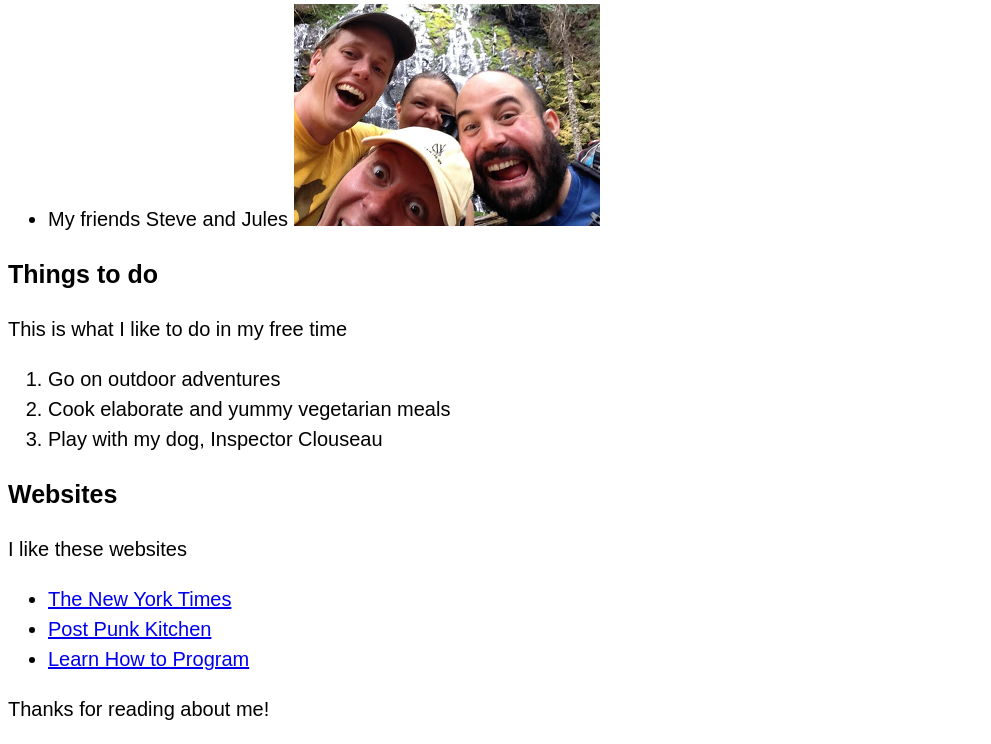
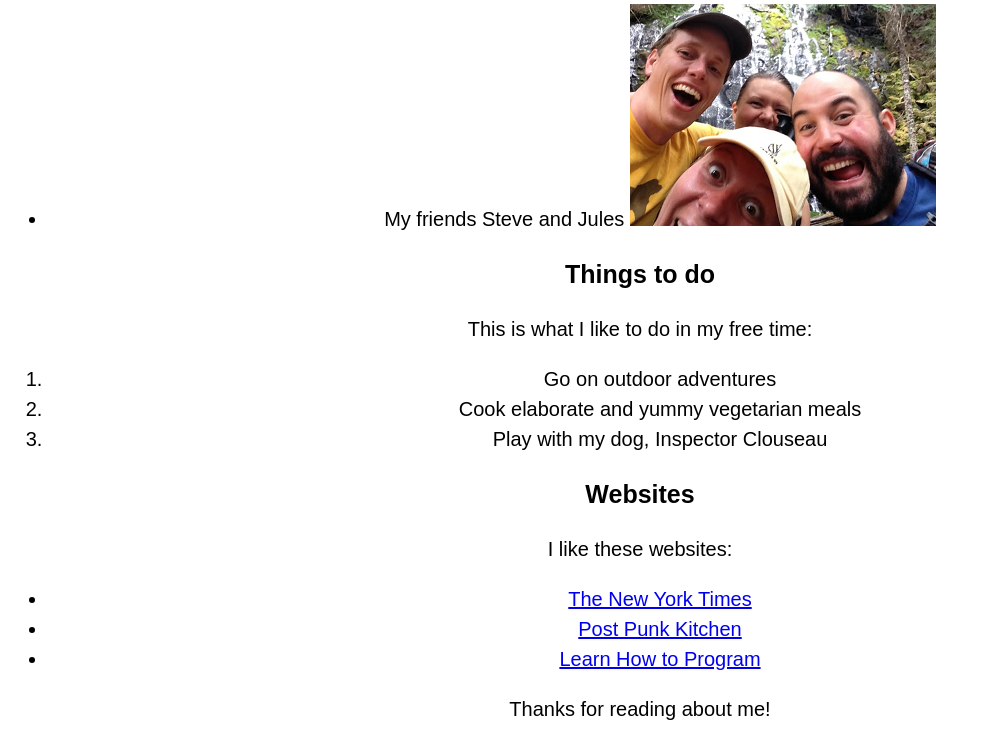
Before and after one commit to mollykmcglone/my_favorite_things, a plain HTML site: page index.html in a window 1280 px wide. Shown: the part 1032-1776 px from the top of the page, without its empty margins (0-991 px from the left). Drawn offline with Linux system fonts and the light colour scheme.

Commit message:
center align paragraphs, h3, ul and ol

```diff
--- a/css/styles.css
+++ b/css/styles.css
@@ -12,12 +12,15 @@ h2 {
 
 h3 {
   font-size: 25px;
+  text-align: center;
   font-family: sans-serif;
   line-height: 30px;
 }
 
 p {
   font-size: 20px;
+  text-align: center;
+  img-align: center;
   font-family: sans-serif;
   line-height: 30px;
 }
@@ -25,11 +28,15 @@ p {
 ul {
   font-size: 20px;
   font-family: sans-serif;
+  text-align: center;
+  img-align: center;
   line-height: 30px;
 }
 
 ol {
   font-size: 20px;
   font-family: sans-serif;
+  text-align: center;
+  img-align: center;
   line-height: 30px;
 }
--- a/index.html
+++ b/index.html
@@ -27,7 +27,7 @@
     </ul>
 
     <h3>Things to do</h3>
-    <p>This is what I like to do in my free time</p>
+    <p>This is what I like to do in my free time:</p>
     <ol>
       <li>Go on outdoor adventures</li>
       <li>Cook elaborate and yummy vegetarian meals</li>
@@ -35,7 +35,7 @@
     </ol>
 
     <h3>Websites</h3>
-    <p>I like these websites</>
+    <p>I like these websites:</>
     <ul>
       <li>
         <a href="http://www.newyorktimes.com">
@@ -43,7 +43,7 @@
         </a>
       </li>
       <li>
-        <a href="http://www.postpunkkitchen.com">
+        <a href="http://www.theppk.com">
           Post Punk Kitchen
         </a>
       </li>
```
